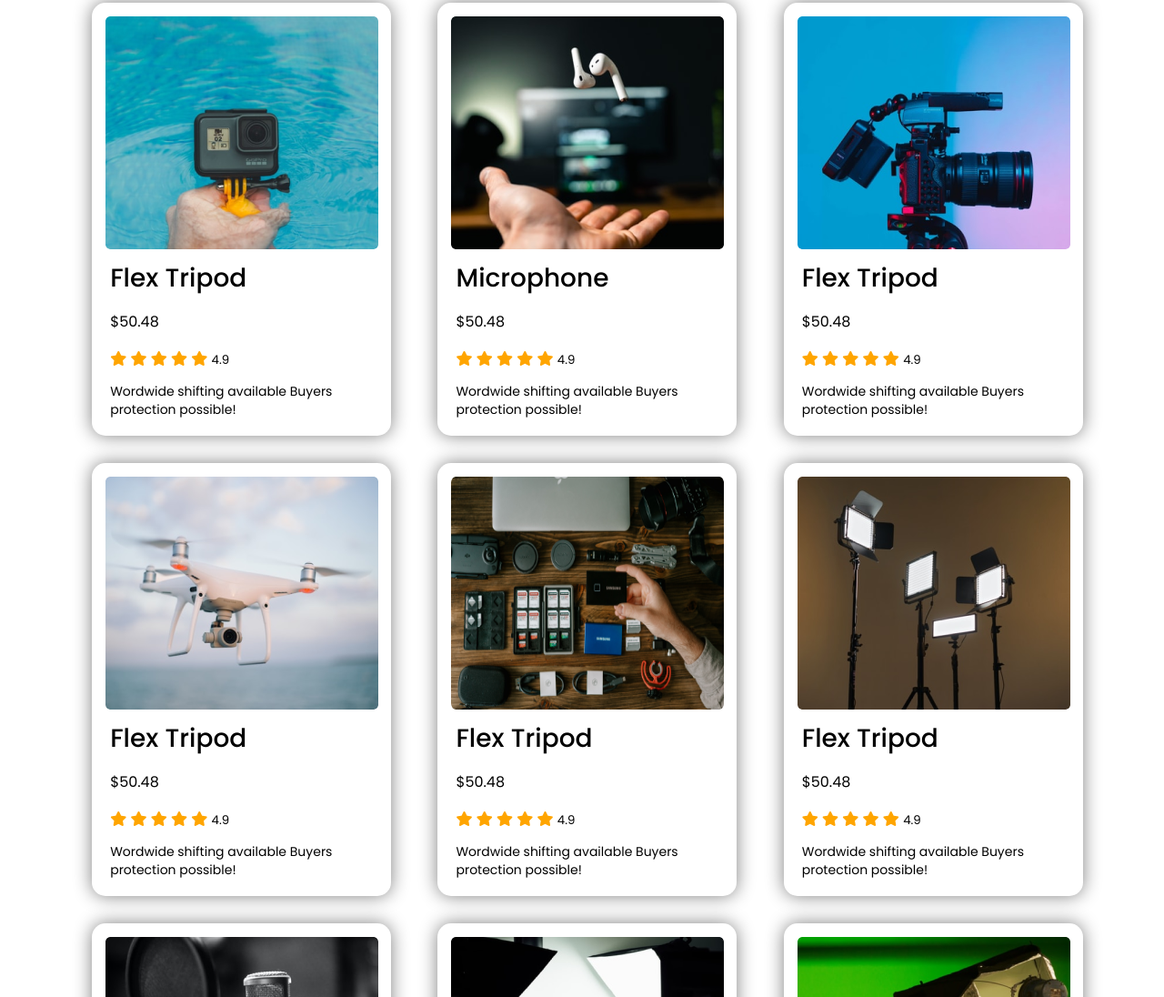
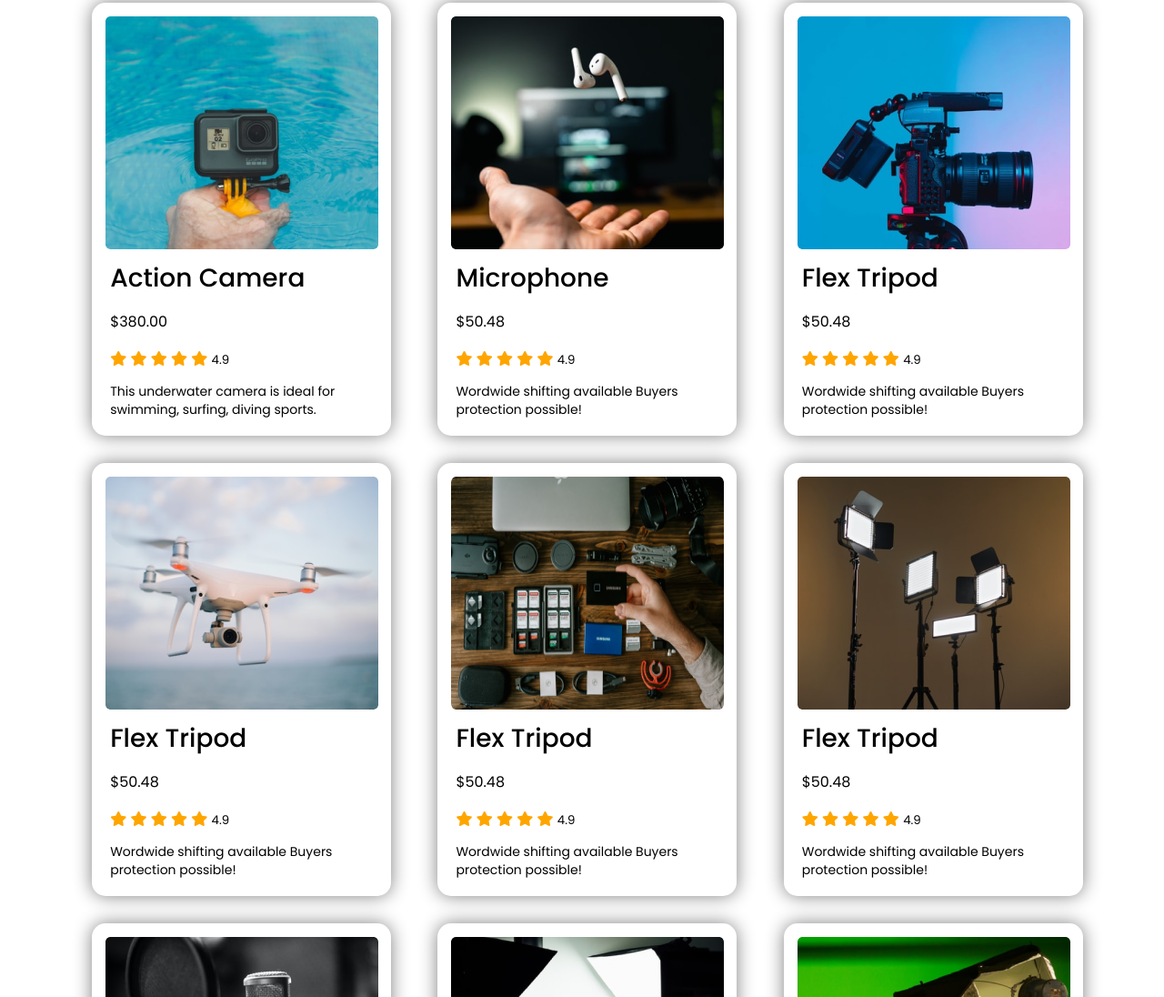
Before and after one commit to mdsoliman-byte/Influencer-products, a plain HTML site: page index.html in a window 1280 px wide. Shown: the part 839-1935 px from the top of the page at 91% size. Drawn offline with Linux system fonts and the light colour scheme; a web font is replaced by a local one.

```diff
--- a/index.html
+++ b/index.html
@@ -89,8 +89,8 @@
           <div class="product">
             <img class="product-image" src="assets/images/action.png" alt="" />
             <div class="product-summary">
-              <h3 class="product-name">Flex Tripod</h3>
-              <h4 class="product-price">$50.48</h4>
+              <h3 class="product-name">Action Camera</h3>
+              <h4 class="product-price">$380.00</h4>
               <div class="product-rating">
                 <i class="fas fa-star"></i>
                 <i class="fas fa-star"></i>
@@ -99,7 +99,7 @@
                 <i class="fas fa-star star-null"></i>
                 <small>4.9</small>
                </div>
-              <p class="product-description">Wordwide shifting available Buyers protection possible!</p>
+              <p class="product-description">This underwater camera is ideal for swimming, surfing, diving sports.  </p>
             </div>
           </div>
           <div class="product">
```
